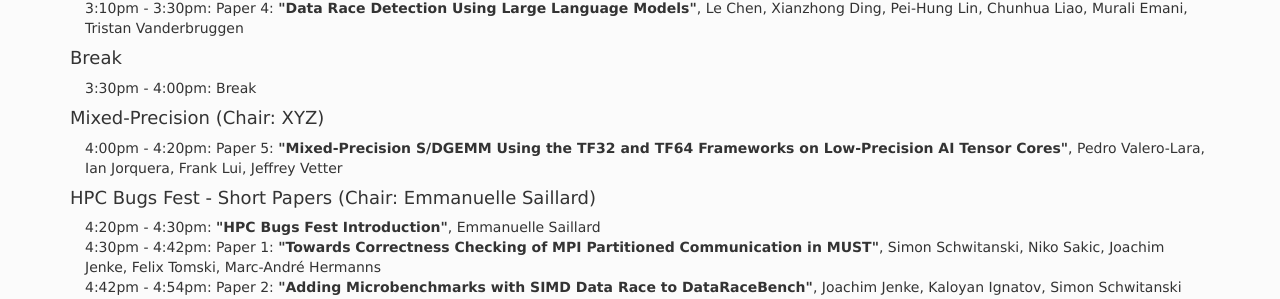
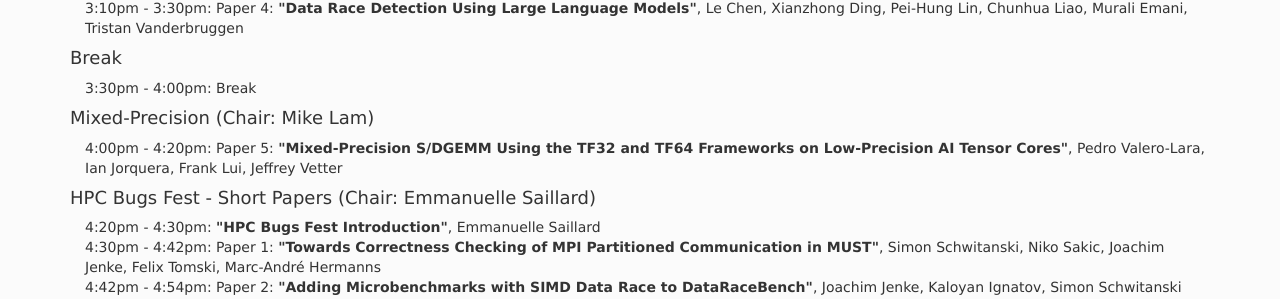
Before and after one commit to correctness-workshop/2023, a Jekyll site: the page built from index.md, in a window 1280 px wide and 900 px high, scrolled down 3153 px. Shown: the part 153-452 px from the top of the window. Built offline with Jekyll 4.4.1, drawn with Linux system fonts in a browser that asks for light colours; nearby versions of some CDN libraries; the list of posts is cut into pages by our own code.

Commit message:
Update index.md

```diff
--- a/index.md
+++ b/index.md
@@ -171,7 +171,7 @@ All time zones are AOE.
 <tr><td width="15">  </td> <td> 3:30pm - 4:00pm:  Break </td> </tr>
 </table>
 
-#### Mixed-Precision (Chair: XYZ)
+#### Mixed-Precision (Chair: Mike Lam)
 <table>
 <tr><td width="15">  </td> <td>4:00pm - 4:20pm:  Paper 5: <b>"Mixed-Precision S/DGEMM Using the TF32 and TF64 Frameworks on Low-Precision AI Tensor Cores"</b>, Pedro Valero-Lara, Ian Jorquera, Frank Lui, Jeffrey Vetter </td> </tr>
 </table>
```
